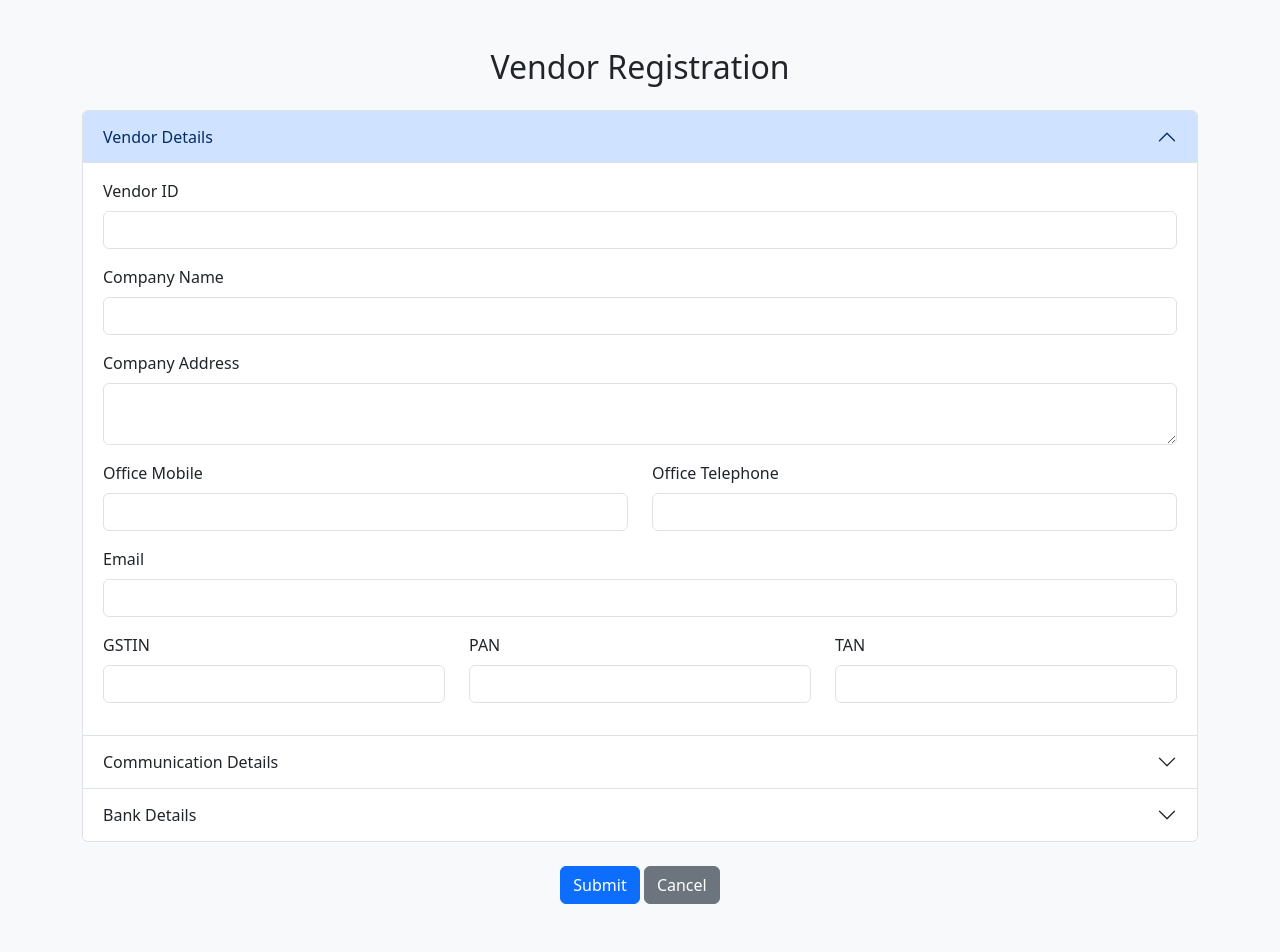
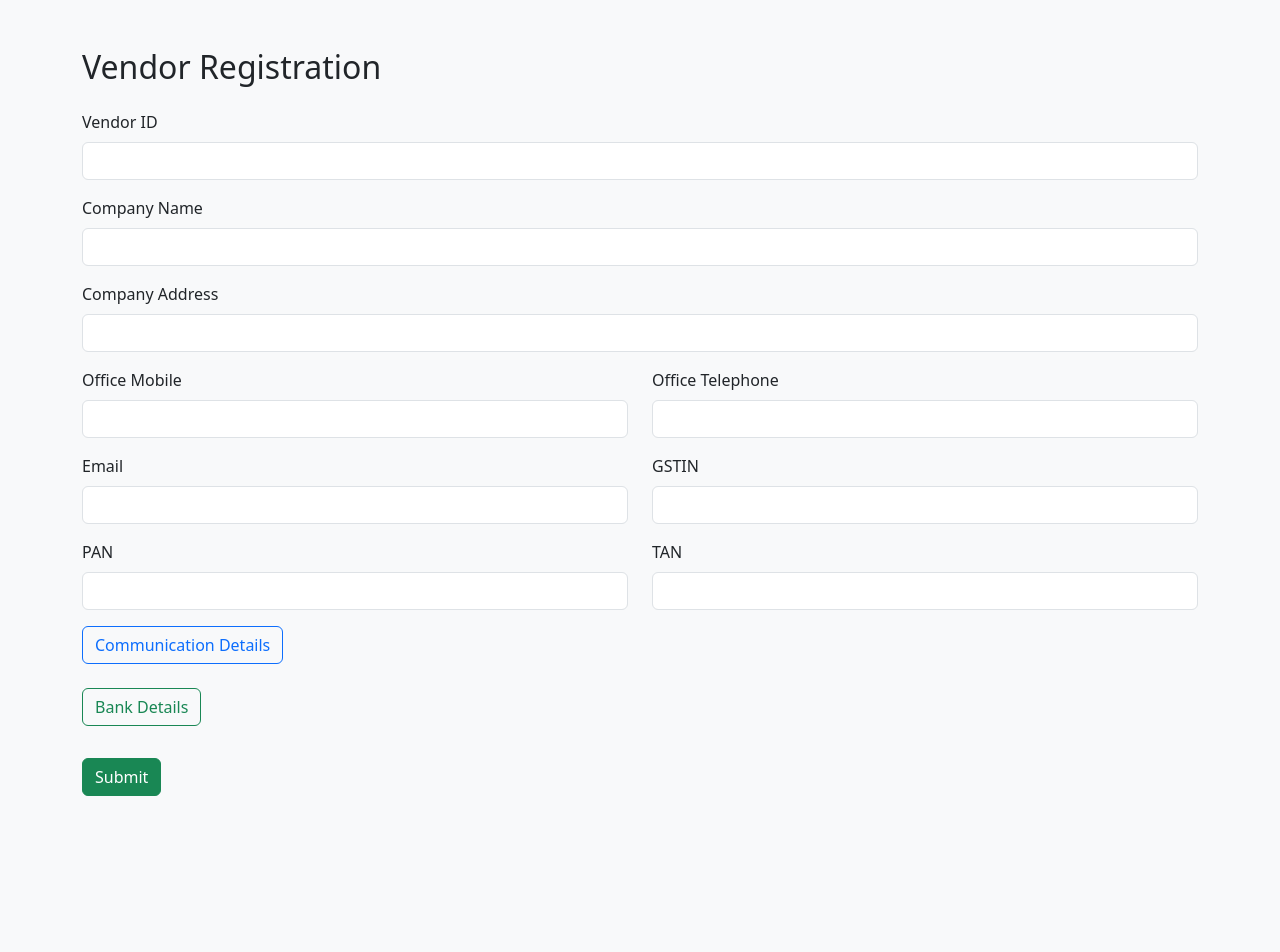
Before and after one commit to Madhan12-tech/Vanes_erp, a Flask app: page /register in a window 1280 px wide. After the commit the page ends 796 px from the top, so only its background shows below. Run offline with Flask 3, Linux system fonts and the light colour scheme.

Commit message:
Update register.html

```diff
--- a/templates/register.html
+++ b/templates/register.html
@@ -1,28 +1,15 @@
-<!DOCTYPE html>
-<html lang="en">
+<!DOCTYPE html><html lang="en">
 <head>
-  <meta charset="UTF-8" />
-  <meta name="viewport" content="width=device-width, initial-scale=1.0"/>
+  <meta charset="UTF-8">
+  <meta name="viewport" content="width=device-width, initial-scale=1.0">
   <title>Vendor Registration</title>
-  <link rel="stylesheet" href="https://cdn.jsdelivr.net/npm/bootstrap@5.3.0/dist/css/bootstrap.min.css">
+  <link href="https://cdn.jsdelivr.net/npm/bootstrap@5.3.0/dist/css/bootstrap.min.css" rel="stylesheet">
 </head>
 <body class="bg-light">
-
 <div class="container py-5">
-  <h2 class="mb-4 text-center">Vendor Registration</h2>
+  <h2 class="mb-4">Vendor Registration</h2>
   <form method="POST">
-
-    <div class="accordion" id="vendorAccordion">
-
     <!-- Vendor Details -->
-      <div class="accordion-item">
-        <h2 class="accordion-header" id="vendorDetailsHeading">
-          <button class="accordion-button" type="button" data-bs-toggle="collapse" data-bs-target="#vendorDetails" aria-expanded="true">
-            Vendor Details
-          </button>
-        </h2>
-        <div id="vendorDetails" class="accordion-collapse collapse show" data-bs-parent="#vendorAccordion">
-          <div class="accordion-body">
     <div class="mb-3">
       <label class="form-label">Vendor ID</label>
       <input type="text" name="vendor_id" class="form-control" required>
@@ -33,7 +20,7 @@
     </div>
     <div class="mb-3">
       <label class="form-label">Company Address</label>
-              <textarea name="company_address" class="form-control" rows="2" required></textarea>
+      <input type="text" name="company_address" class="form-control" required>
     </div>
     <div class="row">
       <div class="col-md-6 mb-3">
@@ -45,111 +32,104 @@
         <input type="text" name="office_telephone" class="form-control">
       </div>
     </div>
-            <div class="mb-3">
+    <div class="row">
+      <div class="col-md-6 mb-3">
         <label class="form-label">Email</label>
         <input type="email" name="email" class="form-control">
       </div>
-            <div class="row">
-              <div class="col-md-4 mb-3">
+      <div class="col-md-6 mb-3">
         <label class="form-label">GSTIN</label>
         <input type="text" name="gstin" class="form-control">
       </div>
-              <div class="col-md-4 mb-3">
+    </div>
+    <div class="row">
+      <div class="col-md-6 mb-3">
         <label class="form-label">PAN</label>
         <input type="text" name="pan" class="form-control">
       </div>
-              <div class="col-md-4 mb-3">
+      <div class="col-md-6 mb-3">
         <label class="form-label">TAN</label>
         <input type="text" name="tan" class="form-control">
       </div>
+    </div><!-- Communication Details (Collapsible) -->
+<p>
+  <a class="btn btn-outline-primary" data-bs-toggle="collapse" href="#communication-section" role="button">
+    Communication Details
+  </a>
+</p>
+<div class="collapse" id="communication-section">
+  <h5 class="mt-3">Contact Persons</h5>
+  <div id="comm-rows">
+    <div class="row mb-2 align-items-center comm-row">
+      <div class="col"><input type="text" name="contact_name[]" placeholder="Name" class="form-control"></div>
+      <div class="col"><input type="text" name="contact_dept[]" placeholder="Department" class="form-control"></div>
+      <div class="col"><input type="text" name="contact_desg[]" placeholder="Designation" class="form-control"></div>
+      <div class="col"><input type="text" name="contact_mob[]" placeholder="Mobile" class="form-control"></div>
+      <div class="col-auto">
+        <button type="button" class="btn btn-danger btn-sm" onclick="removeCommRow(this)">−</button>
       </div>
+    </div>
+  </div>
+  <button type="button" class="btn btn-sm btn-primary mt-2" onclick="addCommRow()">+ Add Contact</button>
+</div>
+
+<!-- Bank Details (Collapsible) -->
+<p class="mt-4">
+  <a class="btn btn-outline-success" data-bs-toggle="collapse" href="#bank-section" role="button">
+    Bank Details
+  </a>
+</p>
+<div class="collapse" id="bank-section">
+  <div class="row">
+    <div class="col-md-6 mb-3">
+      <label class="form-label">Beneficiary Name</label>
+      <input type="text" name="ben_name" class="form-control">
+    </div>
+    <div class="col-md-6 mb-3">
+      <label class="form-label">Account Number</label>
+      <input type="text" name="ben_ac" class="form-control">
+    </div>
+  </div>
+  <div class="row">
+    <div class="col-md-4 mb-3">
+      <label class="form-label">Account Type</label>
+      <input type="text" name="ac_type" class="form-control">
+    </div>
+    <div class="col-md-4 mb-3">
+      <label class="form-label">Bank Name</label>
+      <input type="text" name="bank_name" class="form-control">
+    </div>
+    <div class="col-md-2 mb-3">
+      <label class="form-label">IFSC</label>
+      <input type="text" name="ifsc" class="form-control">
+    </div>
+    <div class="col-md-2 mb-3">
+      <label class="form-label">MICR</label>
+      <input type="text" name="micr" class="form-control">
     </div>
   </div>
 </div>
 
-      <!-- Communication Details -->
-      <div class="accordion-item">
-        <h2 class="accordion-header" id="commDetailsHeading">
-          <button class="accordion-button collapsed" type="button" data-bs-toggle="collapse" data-bs-target="#commDetails">
-            Communication Details
-          </button>
-        </h2>
-        <div id="commDetails" class="accordion-collapse collapse" data-bs-parent="#vendorAccordion">
-          <div class="accordion-body">
-            <div class="row">
-              <div class="col-md-3 mb-3">
-                <label>Name</label>
-                <input type="text" name="name1" class="form-control">
-              </div>
-              <div class="col-md-3 mb-3">
-                <label>Department</label>
-                <input type="text" name="dept1" class="form-control">
-              </div>
-              <div class="col-md-3 mb-3">
-                <label>Designation</label>
-                <input type="text" name="desg1" class="form-control">
-              </div>
-              <div class="col-md-3 mb-3">
-                <label>Mobile</label>
-                <input type="text" name="mob1" class="form-control">
-              </div>
-            </div>
-          </div>
-        </div>
-      </div>
-
-      <!-- Bank Details -->
-      <div class="accordion-item">
-        <h2 class="accordion-header" id="bankDetailsHeading">
-          <button class="accordion-button collapsed" type="button" data-bs-toggle="collapse" data-bs-target="#bankDetails">
-            Bank Details
-          </button>
-        </h2>
-        <div id="bankDetails" class="accordion-collapse collapse" data-bs-parent="#vendorAccordion">
-          <div class="accordion-body">
-            <div class="row">
-              <div class="col-md-4 mb-3">
-                <label>Beneficiary Name</label>
-                <input type="text" name="ben_name" class="form-control">
-              </div>
-              <div class="col-md-4 mb-3">
-                <label>Account Number</label>
-                <input type="text" name="ben_ac" class="form-control">
-              </div>
-              <div class="col-md-4 mb-3">
-                <label>Account Type</label>
-                <input type="text" name="ac_type" class="form-control">
-              </div>
-            </div>
-            <div class="row">
-              <div class="col-md-4 mb-3">
-                <label>Bank Name</label>
-                <input type="text" name="bank_name" class="form-control">
-              </div>
-              <div class="col-md-4 mb-3">
-                <label>IFSC</label>
-                <input type="text" name="ifsc" class="form-control">
-              </div>
-              <div class="col-md-4 mb-3">
-                <label>MICR</label>
-                <input type="text" name="micr" class="form-control">
-              </div>
-            </div>
-          </div>
-        </div>
-      </div>
-
-    </div>
-
-    <!-- Submit Button -->
-    <div class="text-center mt-4">
-      <button type="submit" class="btn btn-primary">Submit</button>
-      <a href="/" class="btn btn-secondary">Cancel</a>
-    </div>
+<button type="submit" class="btn btn-success mt-3">Submit</button>
 
   </form>
+</div><script>
+function addCommRow() {
+  const row = document.createElement('div');
+  row.className = 'row mb-2 align-items-center comm-row';
+  row.innerHTML = `
+    <div class="col"><input type="text" name="contact_name[]" placeholder="Name" class="form-control"></div>
+    <div class="col"><input type="text" name="contact_dept[]" placeholder="Department" class="form-control"></div>
+    <div class="col"><input type="text" name="contact_desg[]" placeholder="Designation" class="form-control"></div>
+    <div class="col"><input type="text" name="contact_mob[]" placeholder="Mobile" class="form-control"></div>
+    <div class="col-auto">
+      <button type="button" class="btn btn-danger btn-sm" onclick="removeCommRow(this)">−</button>
     </div>
-
-<script src="https://cdn.jsdelivr.net/npm/bootstrap@5.3.0/dist/js/bootstrap.bundle.min.js"></script>
-</body>
+  `;
+  document.getElementById('comm-rows').appendChild(row);
+}
+function removeCommRow(button) {
+  button.closest('.comm-row').remove();
+}
+</script><script src="https://cdn.jsdelivr.net/npm/bootstrap@5.3.0/dist/js/bootstrap.bundle.min.js"></script></body>
 </html>
```
Lines whose indentation alone changed are shown as unchanged.
